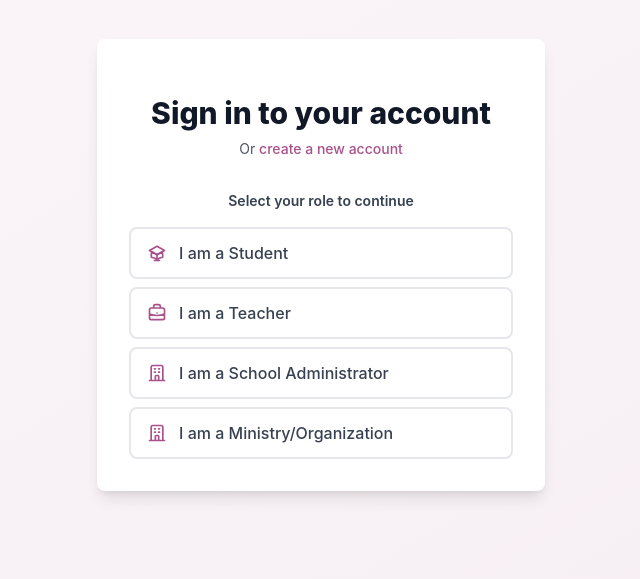
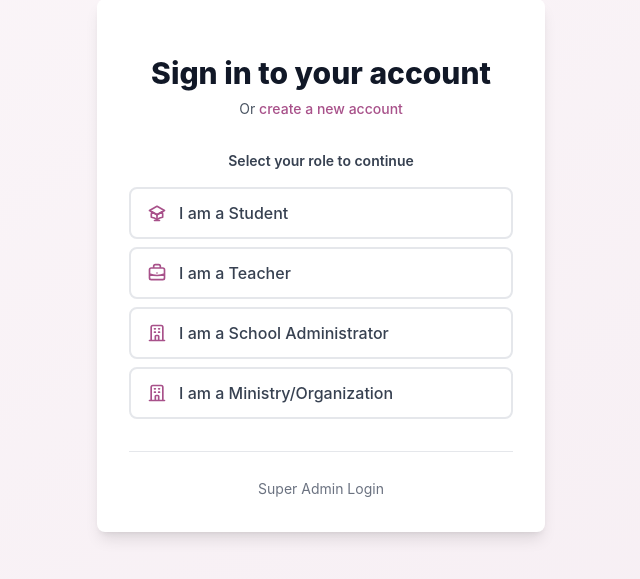
Before and after one commit to slantapp/ryd-cbt-frontend, a React (Vite) app: page /login in a window 1280 px wide. Shown: the part 135-714 px from the top of the page, without its empty margins (319-959 px from the left). Built offline with nearby package versions, Linux system fonts and the light colour scheme; no server answers.

Commit message:
super admin login ***

```diff
--- a/src/pages/institution/Login.tsx
+++ b/src/pages/institution/Login.tsx
@@ -215,6 +215,7 @@ export default function Login() {
                     {role === 'MINISTRY' && 'I am a Ministry/Organization'}
                     {role === 'SCHOOL' && 'I am a School Administrator'}
                     {role === 'TEACHER' && 'I am a Teacher'}
+                    {role === 'SUPER_ADMIN' && 'I am a Super Admin'}
                   </span>
                 </div>
                 <button
@@ -319,6 +320,17 @@ export default function Login() {
             </div>
           )}
         </form>
+
+        {/* Super Admin Login Link - Footer */}
+        <div className="mt-6 pt-6 border-t border-gray-200 text-center">
+          <button
+            type="button"
+            onClick={() => handleRoleSelect('SUPER_ADMIN')}
+            className="text-sm text-gray-500 hover:text-primary-600 transition-colors"
+          >
+            Super Admin Login
+          </button>
+        </div>
       </div>
     </div>
   );
```
